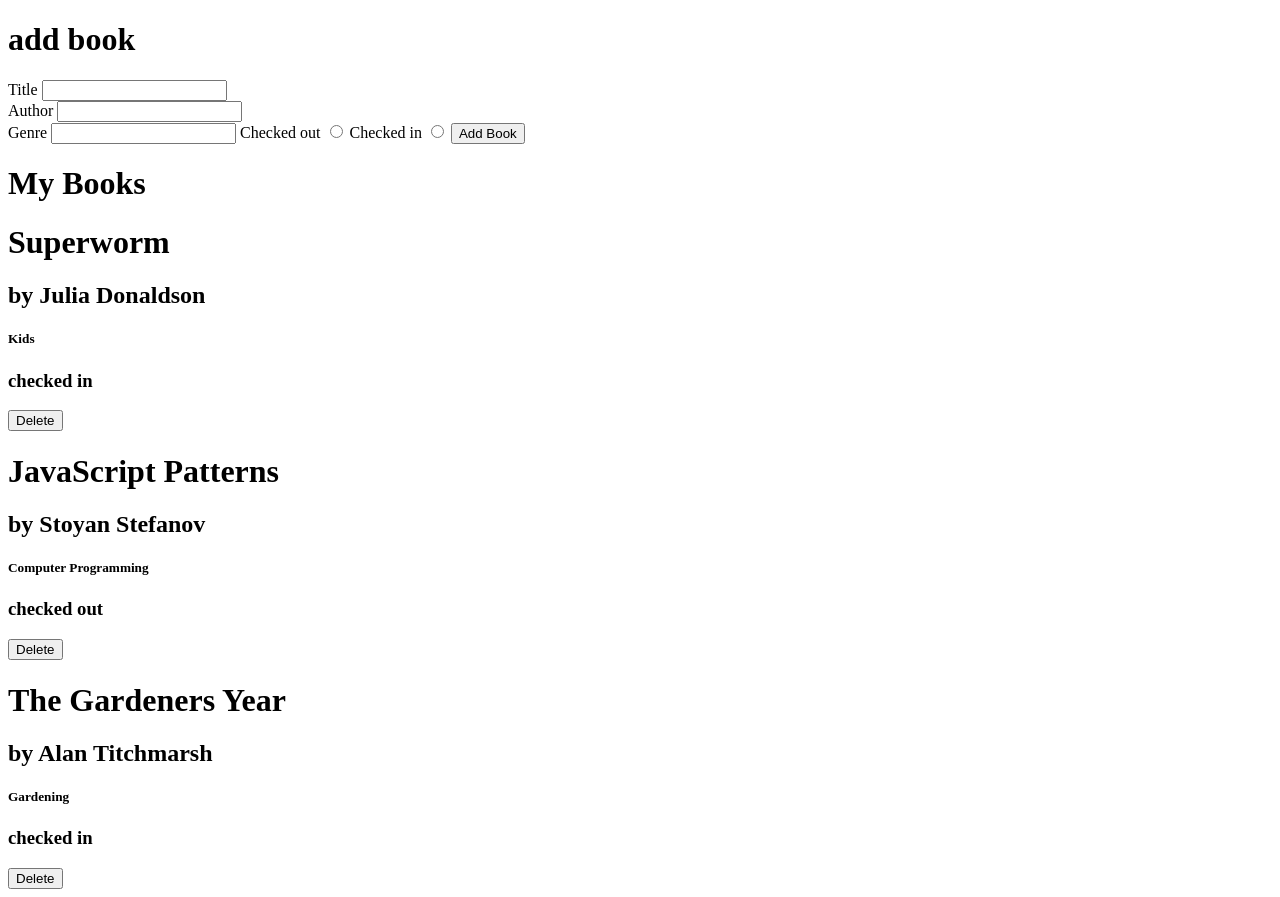
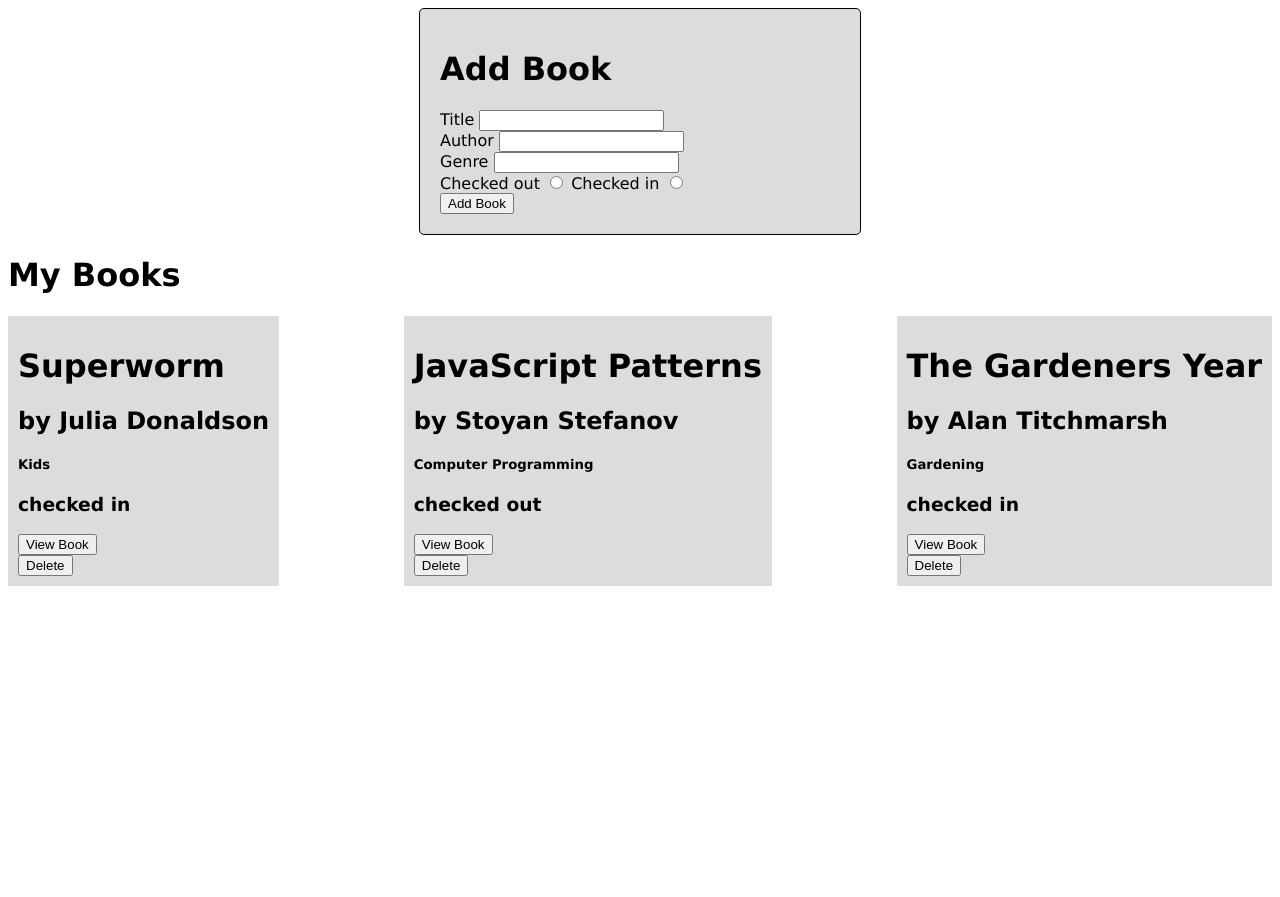
Before and after one commit to Neilroberts85/weekend_homework_08_09_23, a Flask app: page /books in a window 1280 px wide. After the commit the page ends 800 px from the top, so only its background shows below. Run offline with Flask 3, Linux system fonts and the light colour scheme.

Commit message:
into extensions

```diff
--- a/controllers/book_controller.py
+++ b/controllers/book_controller.py
@@ -8,11 +8,14 @@ book_blueprint = Blueprint("books", __name__)
 def index():
     return render_template("index.jinja", title= "My Books", books=books)
 
-@book_blueprint.route('/books/<index>')
-def show(index):
-  chosen_book = books[int(index)]
+@book_blueprint.route('/books/<title>', methods=["POST"])
+def show(title):
+    chosen_book = None
+    for book in books:
+        if book.title == title:
+            chosen_book = book
+    return render_template('book.html', book=chosen_book)
 
-  return render_template('book.html', book=chosen_book)
 
 @book_blueprint.route('/books', methods=['POST'])
 def add_book():
--- a/static/styles.css
+++ b/static/styles.css
@@ -0,0 +1,23 @@
+.books-container {
+    display: flex;
+    flex-wrap: wrap;
+    justify-content: space-between;
+    align-items: stretch;
+    font-family: Verdana, Geneva, Tahoma, sans-serif;
+}
+h1 {font-family: Verdana, Geneva, Tahoma, sans-serif;
+    }
+.book {
+    background-color: gainsboro;
+    padding: 10px;
+}
+
+.book-form {
+    max-width: 400px;
+    margin: 0 auto;
+    padding: 20px;
+    background-color: gainsboro;
+    border: 1px solid black;
+    border-radius: 5px;
+    font-family: Verdana, Geneva, Tahoma, sans-serif;
+}
--- a/templates/index.jinja
+++ b/templates/index.jinja
@@ -3,33 +3,36 @@
 <head>
     <meta charset="UTF-8">
     <meta name="viewport" content="width=device-width, initial-scale=1.0">
+    <link rel="stylesheet" href="/static/styles.css">
     <title>{{ title }}</title>
 </head>
 <body>
 
-<form action="/books" method="post">
-    <h1>add book</h1>
+<form action="/books" method="post" class="book-form">
+    <h1>Add Book</h1>
         <label for ="title">Title</label>
-    <input type="text" name ="title" id="title">
+        <input type="text" name ="title" id="title" required>
         <br>
 
         <label for ="author">Author</label>
-    <input type ="text" name="author" id="author">
+        <input type ="text" name="author" id="author" required>
         <br>
         <label for ="genre">Genre</label>
-    <input type ="text" name="genre" id="genre">
-
+        <input type ="text" name="genre" id="genre" required>
+        <br>
         <label for ="true">Checked out</label>
-    <input type="radio" name="checked_out" id="true" value="true">
+        <input type="radio" name="checked_out" id="true" value="true" required>
 
         <label for ="false">Checked in</label>
         <input type="radio" name="checked_out" id="false" value="false">
-
+        <br>
         <input type ="submit" value="Add Book">
 </form>
 
 <h1>{{ title }}</h1>
+<div class="books-container">
 {% for book in books %}
+    <div class="book">
     <h1>{{ book.title }}</h1>
     <h2>by {{ book.author}}</h2>
     <h5>{{ book.genre}}</h5>
@@ -38,11 +41,16 @@
             {%else%}
                 checked in
         {%endif%}
+
     </h3>
+    <form class="form-inline" action="/books/{{ book.title }}" method="POST">
+    <input type="submit" value="View Book">
+    </form>
     <form class="form-inline" action="/books/delete/{{ book.title }}" method="POST">
         <input type="submit" value="Delete">
     </form>
+    </div>
 {% endfor %}
-
+</div>
 </body>
 </html>
```
Also changed, not shown: templates/book.html (+9 -4 lines), templates/navbar.html (added, +7 -0 lines). Lines whose indentation alone changed are shown as unchanged.
